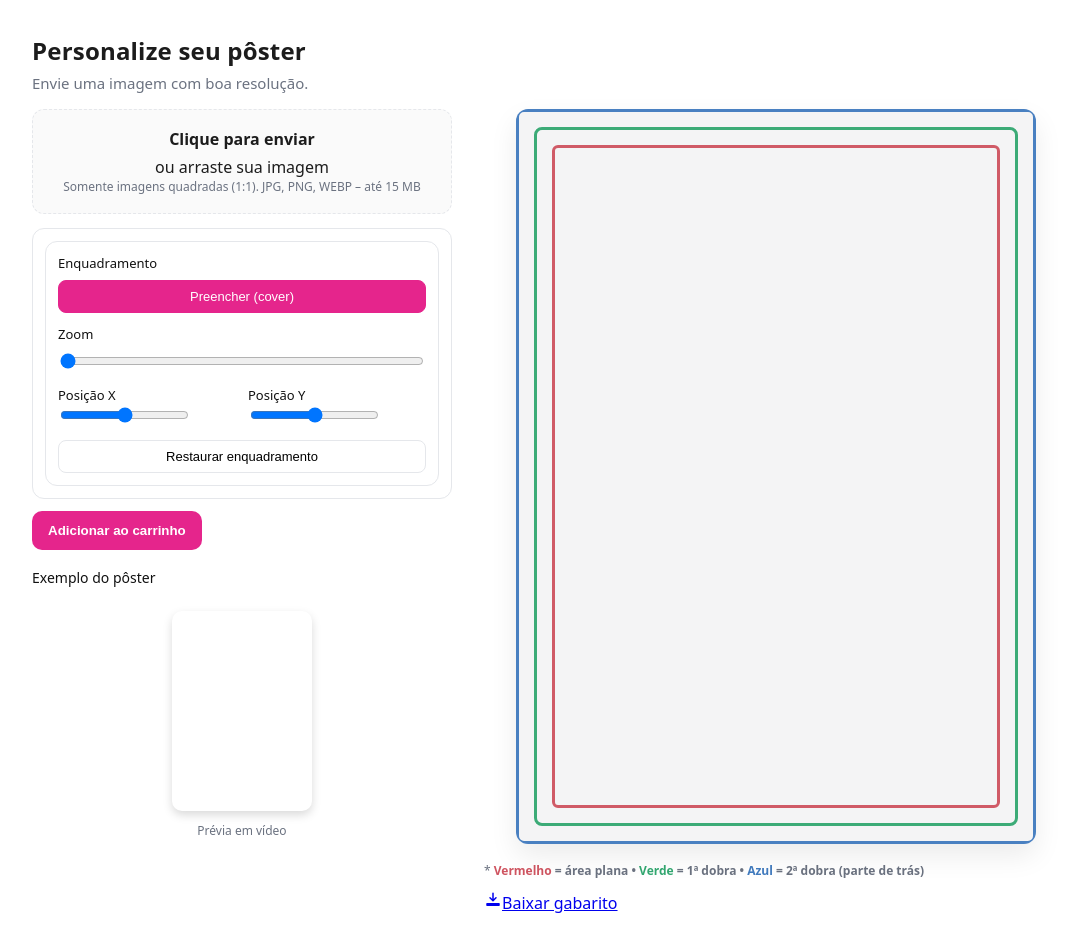
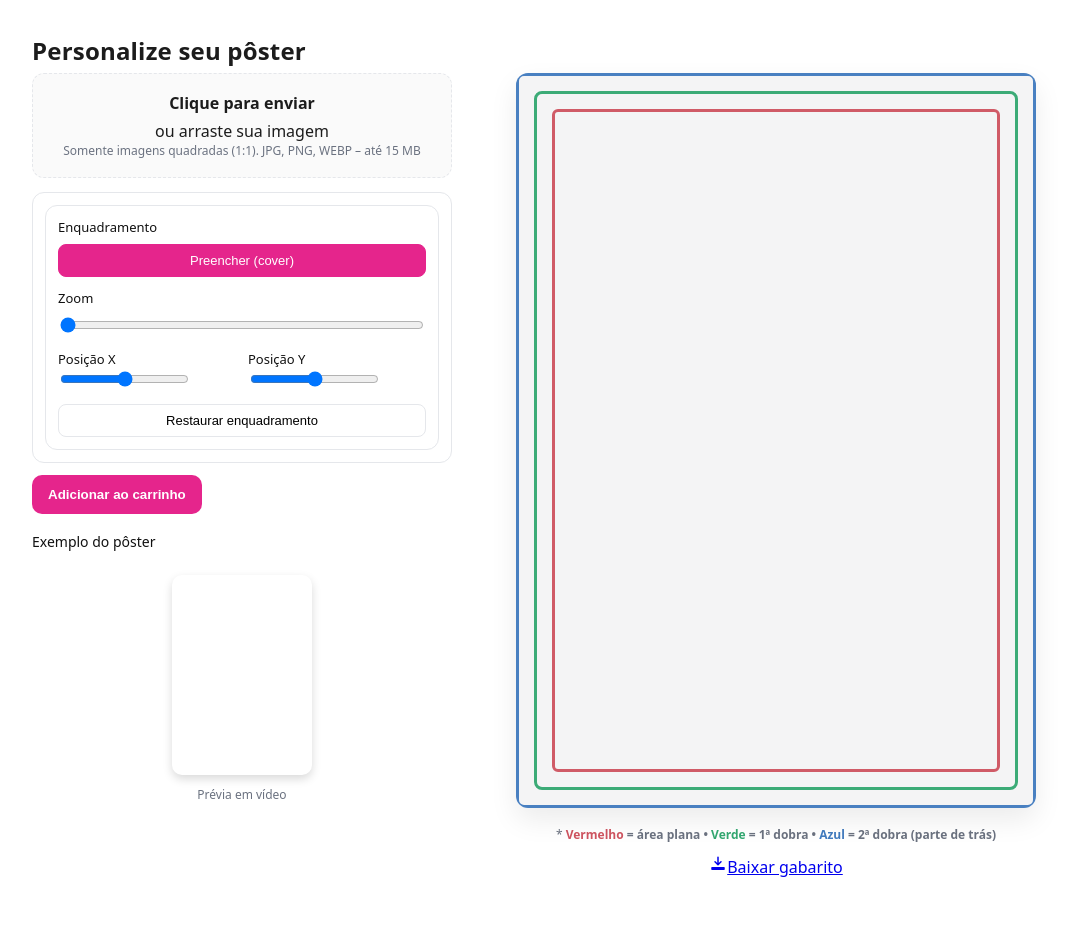
Before and after one commit to HBSTSDS/Poster-demo, a React (Vite) app: page / in a window 1280 px wide. Shown: the part 82-1034 px from the top of the page, without its empty margins (90-1157 px from the left). After the commit the page ends 1000 px from the top, so only its background shows below. Built offline with nearby package versions, Linux system fonts and the light colour scheme; grey boxes are pictures that could not be loaded.

Commit message:
Demo Poster Video - V2

```diff
--- a/src/pages/PosterConfigurator.jsx
+++ b/src/pages/PosterConfigurator.jsx
@@ -37,8 +37,9 @@ export default function PosterConfigurator() {
     <main className="page">
       <div className="content">
         {/* Cabeçalho */}
-        <h2 className="brand" style={{ marginBottom: 6 }}>Personalize seu pôster</h2>
-        <p className="muted">Envie uma imagem com boa resolução.</p>
+        <h2 className="brand" style={{ marginBottom: 6 }}>
+          Personalize seu pôster
+        </h2>
 
         {/* GRID principal - usa as classes do index.css */}
         <div className="config-grid">
@@ -63,9 +64,14 @@ export default function PosterConfigurator() {
 
             {/* Exemplo do pôster (preview pequeno do vídeo) */}
             <div style={{ marginTop: 18 }}>
-              <p style={{ fontSize: 14, marginBottom: 8, color: "#111" }}>Exemplo do pôster</p>
+              <p style={{ fontSize: 14, marginBottom: 8, color: "#111" }}>
+                Exemplo do pôster
+              </p>
               <div className="poster-shots">
-                <VideoPreview src={videoSrc} onClick={() => setVideoOpen(true)} />
+                <VideoPreview
+                  src={videoSrc}
+                  onClick={() => setVideoOpen(true)}
+                />
               </div>
             </div>
           </section>
@@ -83,21 +89,38 @@ export default function PosterConfigurator() {
             </div>
 
             {/* Legenda colorida + baixar gabarito (agora abaixo do preview) */}
-            <div style={{ width: "100%", maxWidth: 720, marginTop: 10 }}>
-              <p className="hint" style={{ marginTop: 8 }}>
+            {/* Legenda colorida + baixar gabarito centralizados */}
+            <div
+              style={{
+                width: "100%",
+                maxWidth: 720,
+                marginTop: 10,
+                textAlign: "center", // 🔹 Centraliza o texto e o link
+              }}
+            >
+              <p className="hint" style={{ marginTop: 8, textAlign: "center" }}>
                 <span>* </span>
                 <strong>
-                  <span style={{ color: "#cf5460", fontWeight: 600 }}>Vermelho</span> = área plana •{" "}
+                  <span style={{ color: "#cf5460", fontWeight: 600 }}>
+                    Vermelho
+                  </span>{" "}
+                  = área plana •{" "}
                 </strong>
                 <strong>
-                  <span style={{ color: "#33a871", fontWeight: 600 }}>Verde</span> = 1ª dobra •{" "}
+                  <span style={{ color: "#33a871", fontWeight: 600 }}>
+                    Verde
+                  </span>{" "}
+                  = 1ª dobra •{" "}
                 </strong>
                 <strong>
-                  <span style={{ color: "#417BBF", fontWeight: 600 }}>Azul</span> = 2ª dobra (parte de trás)
+                  <span style={{ color: "#417BBF", fontWeight: 600 }}>
+                    Azul
+                  </span>{" "}
+                  = 2ª dobra (parte de trás)
                 </strong>
               </p>
 
-              <div style={{ marginTop: 8 }}>
+              <div style={{ marginTop: 8, textAlign: "center" }}>
                 <DownloadGabarito />
               </div>
             </div>
```
Also changed, not shown: 1 other file (tests, documents, lock files or other folders).
